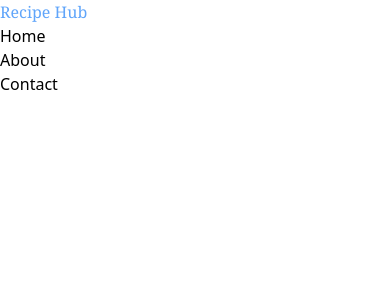
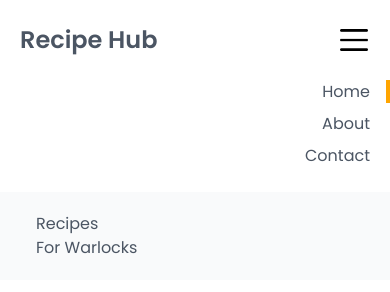
Before and after one commit to i-am-Shekinah/Recipe-Hub, a website: page public/index.html in a window 390 px wide. Drawn offline with Linux system fonts and the light colour scheme.

Commit message:
Complete Mobile responsiveness

```diff
--- a/package.json
+++ b/package.json
@@ -10,6 +10,10 @@
   "license": "ISC",
   "description": "",
   "dependencies": {
+  },
+  "devDependencies": {
+    "prettier": "^3.4.2",
+    "prettier-plugin-tailwindcss": "^0.6.9",
     "tailwindcss": "^3.4.17"
   }
 }
--- a/public/index.html
+++ b/public/index.html
@@ -10,18 +10,36 @@
 </head>
 
 <body>
-  <section>
-    <header>
-      <h3 class="font-serif text-blue-400">Recipe Hub</h3>
-      <nav>
-        <ul>
-          <li><a href="#">Home</a></li>
-          <li><a href="#">About</a></li>
-          <li><a href="#">Contact</a></li>
+  <section class="container text-gray-600 font-body grid lg:grid-cols-3">
+    <header class="bg-white mb-6 lg:mb-0 lg:h-screen lg:col-span-1 text-end">
+      <section class="flex lg:flex-none justify-between items-center w-full py-6 px-5">
+        <h3 class="font-semibold text-2xl"><a href="#" class="cursor-pointer">Recipe Hub</a></h3>
+        <img src="img/menu-icon.png" alt="Menu icon" class="w-8 h-8 lg:hidden" id="menu-icon">
+      </section>
+      <nav id="nav">
+        <ul class="flex flex-col gap-2">
+          <li><a href="#"
+              class="border-r-4 border-primary px-4 hover:text-gray-900 transition-all duration-300 ease-in">Home</a></span>
+          </li>
+          <li><a href="#"
+              class="border-r-4 border-white px-4 hover:text-gray-900 transition-all duration-300 ease-in">About</a>
+          </li>
+          <li><a href="#"
+              class="border-r-4 border-white px-4 hover:text-gray-900 transition-all duration-300 ease-in">Contact</a>
+          </li>
         </ul>
       </nav>
     </header>
+
+    <main class="lg:col-span-2 py-5 px-9 bg-gray-50">
+      <header>
+        <h1>Recipes</h1>
+        <p>For Warlocks</p>
+      </header>
+    </main>
   </section>
+
+  <script src="./index.js"></script>
 </body>
 
 </html>
--- /dev/null
+++ b/public/index.js
@@ -0,0 +1,6 @@
+const menuIcon = document.querySelector('#menu-icon')
+const nav = document.querySelector('#nav')
+
+menuIcon.addEventListener('click', () => {
+  nav.classList.toggle('hidden')
+})
--- a/tailwind.config.js
+++ b/tailwind.config.js
@@ -8,6 +8,10 @@ module.exports = {
     extend: {
       fontFamily: {
         body: "Poppins"
+      },
+      colors: {
+        primary: "#FFA500",
+        secondary: "#808000"
       }
     },
   },
```
Also changed, not shown: public/img/menu-icon.png (added), public/styles.css, 1 other file.
